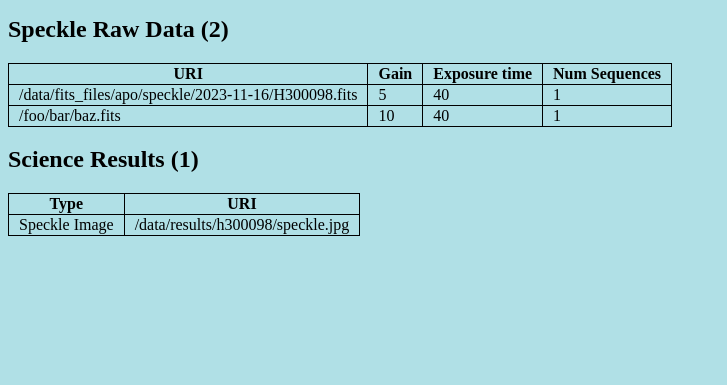
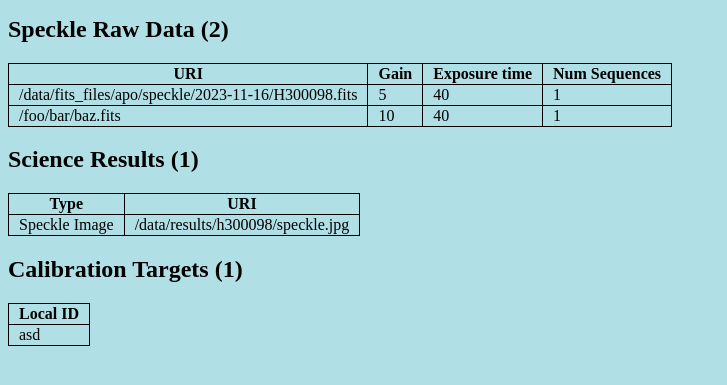
Before and after one commit to CvillePaul/TargetDB, a Django app: template tom/templates/tom/target.html in a window 1280 px wide. Shown: the part 313-698 px from the top of the page, without its empty margins (0-727 px from the left). Run offline with Django 4.2, Linux system fonts and the light colour scheme; the template is opened without the code that fills it: values that come from a table or form of the project are taken from there, others are empty; data comes from the database, SQL or seed files in the repository.

Commit message:
Fixed display of calibration targets

```diff
--- a/tom/templates/tom/target.html
+++ b/tom/templates/tom/target.html
@@ -52,4 +52,18 @@ Magnitude = {{ target.magnitude }} <br>
         {% endfor %}
     </table>
 {% endif %}
+
+{% if calibration_targets %}
+    <h2>Calibration Targets ({{ calibration_targets|length }})</h2>
+    <table>
+        <tr><th>Local ID</th></tr>
+        {% for calibration_target in calibration_targets %}
+            <tr>
+                <td>{{ calibration_target }}</td>
+            </tr>
+        {% endfor %}
+    </table>
+{% endif %}
+
+
 </body>
--- a/tom/views.py
+++ b/tom/views.py
@@ -14,19 +14,19 @@ class IndexView(generic.ListView):
 def TargetView(request, pk):
     target = get_object_or_404(ScienceTarget, pk=pk)
     observations = target.observation_set.all()
-    calibration_targets = target.calibrations_set.all()
     scienceresults = target.scienceresult_set.all()
     specklerawdata = SpeckleRawData.objects.filter(
         observation__target__local_id=target.local_id
     )
-    calibration_targets = target.calibrations_set.all()
     context = {
         "target": target,
         "observations": observations,
-        "calibration_targets": calibration_targets,
         "specklerawdata": specklerawdata,
         "scienceresults": scienceresults,
     }
+    calibration_targets = target.calibrations
+    if calibration_targets is not None:
+        context["calibration_targets"] = calibration_targets.all()
     return render(request, "tom/target.html", context)
 
 
```
